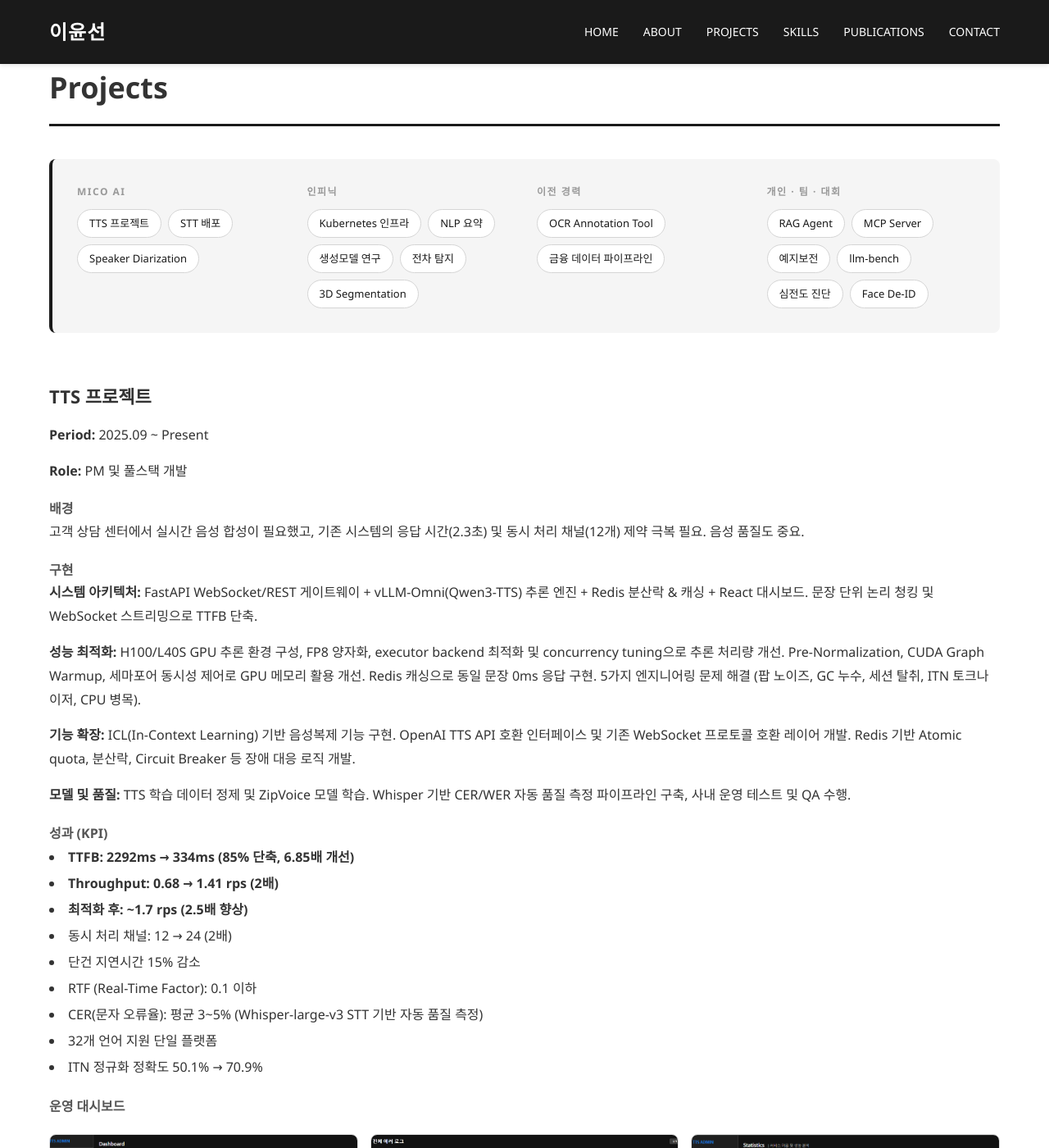
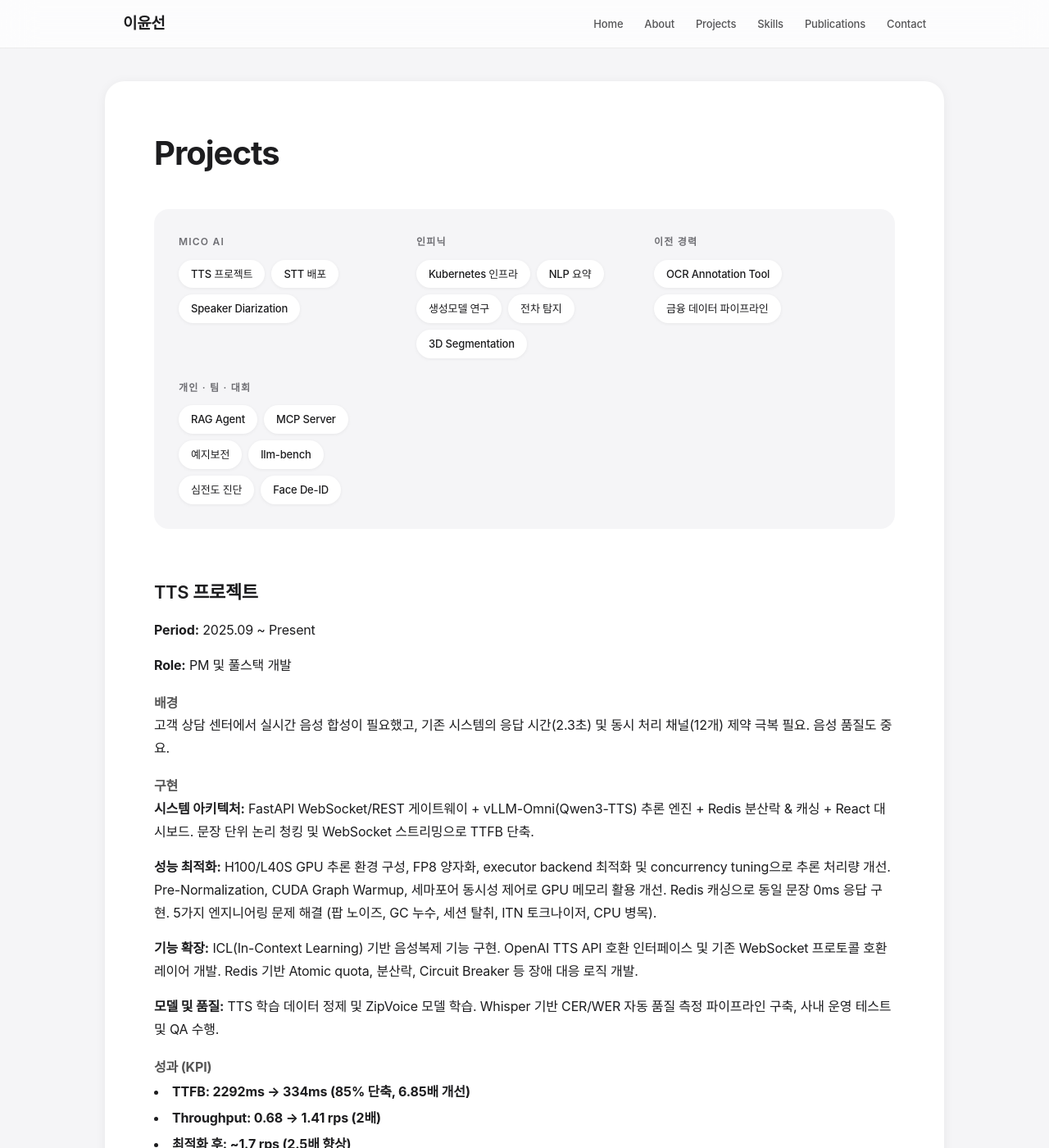
Before and after one commit to ckc5800/ckc5800.github.io, a Jekyll site: the page built from projects.html, in a window 1280 px wide and 1400 px high. Shown: the whole window at 82% size. Built offline with Jekyll 4.4.1, drawn with Linux system fonts in a browser that asks for light colours; some web fonts are replaced.

Commit message:
Full iOS-style redesign: frosted nav, white sheet layout, Pretendard, pill buttons, soft shadows

```diff
--- a/_layouts/default.html
+++ b/_layouts/default.html
@@ -4,6 +4,7 @@
     <meta charset="UTF-8">
     <meta name="viewport" content="width=device-width, initial-scale=1.0">
     <title>{{ page.title }} - 이윤선 AI Engineer Portfolio</title>
+    <link rel="stylesheet" href="https://cdn.jsdelivr.net/gh/orioncactus/pretendard@v1.3.9/dist/web/variable/pretendardvariable-dynamic-subset.min.css">
     <link rel="stylesheet" href="/assets/style.css">
 </head>
 <body>
--- a/about.html
+++ b/about.html
@@ -43,6 +43,6 @@ title: About
 </p>
 
 <p style="text-align: center; margin-top: 20px;">
-    <a href="/assets/resume.pdf" download style="display: inline-block; padding: 12px 24px; background-color: #1a1a1a; color: white; text-decoration: none; border-radius: 6px; font-weight: 600;">이력서 다운로드 (PDF)</a>
-    <a href="/assets/resume.docx" download style="display: inline-block; padding: 12px 24px; background-color: #f5f5f5; color: #1a1a1a; text-decoration: none; border-radius: 6px; font-weight: 600; margin-left: 10px; border: 1px solid #ddd;">DOCX</a>
+    <a href="/assets/resume.pdf" download style="display: inline-block; padding: 12px 24px; background-color: #1a1a1a; color: white; text-decoration: none; border-radius: 980px; font-weight: 500;">이력서 다운로드 (PDF)</a>
+    <a href="/assets/resume.docx" download style="display: inline-block; padding: 12px 24px; background-color: #f5f5f5; color: #1a1a1a; text-decoration: none; border-radius: 980px; font-weight: 500; margin-left: 10px; border: 1px solid #ddd;">DOCX</a>
 </p>
--- a/assets/style.css
+++ b/assets/style.css
@@ -1,4 +1,4 @@
-/* ===== Global Styles ===== */
+/* ===== iOS / Apple-inspired Design ===== */
 * {
     margin: 0;
     padding: 0;
@@ -6,12 +6,25 @@
 }
 
 :root {
-    --primary-black: #1a1a1a;
+    --bg: #f5f5f7;
+    --surface: #ffffff;
+    --text: #1d1d1f;
+    --text-secondary: #6e6e73;
+    --accent: #0071e3;
+    --accent-hover: #0077ed;
+    --separator: #d2d2d7;
+    --pill-bg: #e8e8ed;
+    --radius: 18px;
+    --shadow: 0 2px 14px rgba(0, 0, 0, 0.06);
+    --shadow-hover: 0 8px 28px rgba(0, 0, 0, 0.10);
+
+    /* 구버전 호환 변수 (인라인 스타일에서 참조) */
+    --primary-black: #1d1d1f;
     --secondary-black: #2d2d2d;
     --primary-white: #ffffff;
-    --secondary-white: #f5f5f5;
-    --text-gray: #333333;
-    --border-gray: #e0e0e0;
+    --secondary-white: #f5f5f7;
+    --text-gray: #1d1d1f;
+    --border-gray: #d2d2d7;
 }
 
 html {
@@ -19,28 +32,33 @@ html {
 }
 
 body {
-    font-family: 'Segoe UI', Tahoma, Geneva, Verdana, sans-serif;
+    font-family: "Pretendard Variable", Pretendard, -apple-system, BlinkMacSystemFont,
+        "SF Pro Text", "Apple SD Gothic Neo", "Helvetica Neue", "Segoe UI",
+        "Malgun Gothic", sans-serif;
+    background-color: var(--bg);
+    color: var(--text);
     line-height: 1.6;
-    color: var(--text-gray);
-    background-color: var(--primary-white);
+    -webkit-font-smoothing: antialiased;
+    letter-spacing: -0.01em;
 }
 
 /* ===== Container ===== */
 .container {
-    max-width: 1200px;
+    max-width: 1024px;
     margin: 0 auto;
-    padding: 0 20px;
+    padding: 0 22px;
 }
 
-/* ===== Navigation ===== */
+/* ===== Navigation (frosted glass) ===== */
 .navbar {
-    background-color: var(--primary-black);
-    color: var(--primary-white);
-    padding: 20px 0;
     position: sticky;
     top: 0;
     z-index: 100;
-    box-shadow: 0 2px 5px rgba(0,0,0,0.1);
+    background: rgba(255, 255, 255, 0.72);
+    backdrop-filter: saturate(180%) blur(20px);
+    -webkit-backdrop-filter: saturate(180%) blur(20px);
+    border-bottom: 1px solid rgba(0, 0, 0, 0.07);
+    padding: 14px 0;
 }
 
 .navbar .container {
@@ -50,146 +68,159 @@ body {
 }
 
 .logo a {
-    font-size: 24px;
-    font-weight: bold;
-    color: var(--primary-white);
+    font-size: 19px;
+    font-weight: 700;
+    color: var(--text);
     text-decoration: none;
-    letter-spacing: 1px;
+    letter-spacing: -0.3px;
 }
 
 .nav-menu {
     display: flex;
     list-style: none;
-    gap: 30px;
+    gap: 26px;
 }
 
 .nav-link {
-    color: var(--primary-white);
+    color: var(--text);
+    opacity: 0.75;
     text-decoration: none;
-    font-size: 14px;
+    font-size: 13px;
     font-weight: 500;
-    transition: color 0.3s ease;
-    text-transform: uppercase;
+    text-transform: none;
+    transition: opacity 0.2s ease, color 0.2s ease;
 }
 
 .nav-link:hover {
-    color: #cccccc;
-    border-bottom: 2px solid var(--primary-white);
-    padding-bottom: 5px;
+    opacity: 1;
+    color: var(--accent);
+    border-bottom: none;
+    padding-bottom: 0;
 }
 
-/* ===== Main Content ===== */
-main {
-    min-height: calc(100vh - 200px);
-    padding: 80px 0;
+/* ===== Main: 흰색 라운드 시트 ===== */
+main.container {
+    background-color: var(--surface);
+    border-radius: 24px;
+    box-shadow: var(--shadow);
+    max-width: 1024px;
+    margin: 40px auto 60px;
+    padding: 56px 60px 64px;
+    min-height: auto;
 }
 
-/* ===== Hero Section ===== */
+/* ===== Hero ===== */
 .hero {
     text-align: center;
-    padding: 100px 0;
-    background: linear-gradient(135deg, var(--primary-black) 0%, var(--secondary-black) 100%);
-    color: var(--primary-white);
-    margin-bottom: 80px;
+    padding: 60px 0 50px;
+    background: transparent;
+    color: var(--text);
+    margin-bottom: 40px;
 }
 
 .hero h1 {
-    font-size: 48px;
-    margin-bottom: 20px;
+    font-size: 56px;
+    margin-bottom: 14px;
     font-weight: 700;
-    letter-spacing: -1px;
+    letter-spacing: -1.8px;
 }
 
 .hero p {
-    font-size: 18px;
-    margin-bottom: 30px;
-    opacity: 0.9;
+    font-size: 23px;
+    margin-bottom: 8px;
+    color: var(--text-secondary);
+    opacity: 1;
+    font-weight: 400;
+    letter-spacing: -0.4px;
 }
 
 .cta-button {
     display: inline-block;
-    background-color: var(--primary-white);
-    color: var(--primary-black);
-    padding: 12px 30px;
-    border-radius: 5px;
+    background-color: var(--accent);
+    color: #ffffff;
+    padding: 12px 24px;
+    border-radius: 980px;
     text-decoration: none;
-    font-weight: 600;
-    transition: all 0.3s ease;
-    margin: 0 10px;
+    font-weight: 500;
+    font-size: 15px;
+    transition: background-color 0.2s ease;
+    margin: 20px 5px 0;
 }
 
 .cta-button:hover {
-    background-color: #f0f0f0;
-    transform: translateY(-2px);
-    box-shadow: 0 5px 15px rgba(0,0,0,0.2);
+    background-color: var(--accent-hover);
+    transform: none;
+    box-shadow: none;
 }
 
-/* ===== Section Heading ===== */
+/* ===== Headings ===== */
 h2 {
-    font-size: 36px;
-    margin-bottom: 40px;
-    padding-bottom: 15px;
-    border-bottom: 3px solid var(--primary-black);
+    font-size: 40px;
+    margin-bottom: 36px;
+    padding-bottom: 0;
+    border-bottom: none;
     font-weight: 700;
+    letter-spacing: -1px;
 }
 
 h3 {
     font-size: 22px;
     margin-top: 25px;
-    margin-bottom: 15px;
+    margin-bottom: 14px;
     font-weight: 600;
+    letter-spacing: -0.4px;
 }
 
 p {
     margin-bottom: 15px;
-    line-height: 1.8;
+    line-height: 1.75;
 }
 
-/* ===== Project Cards ===== */
+/* ===== Project Cards (홈 화면) ===== */
 .projects-grid {
     display: grid;
-    grid-template-columns: repeat(auto-fit, minmax(300px, 1fr));
-    gap: 30px;
+    grid-template-columns: repeat(auto-fit, minmax(280px, 1fr));
+    gap: 22px;
     margin-bottom: 60px;
 }
 
 .project-card {
-    background: var(--primary-white);
-    border: 2px solid var(--border-gray);
-    border-radius: 8px;
-    padding: 25px;
-    transition: all 0.3s ease;
-    cursor: pointer;
+    background: var(--bg);
+    border: none;
+    border-radius: var(--radius);
+    padding: 28px;
+    transition: transform 0.25s ease, box-shadow 0.25s ease;
+    cursor: default;
 }
 
 .project-card:hover {
-    border-color: var(--primary-black);
-    box-shadow: 0 10px 25px rgba(0,0,0,0.1);
-    transform: translateY(-5px);
+    border-color: transparent;
+    box-shadow: var(--shadow-hover);
+    transform: translateY(-4px);
 }
 
 .project-card h3 {
-    color: var(--primary-black);
+    color: var(--text);
     margin-top: 0;
 }
 
 .project-card p {
     font-size: 14px;
-    color: #666;
+    color: var(--text-secondary);
 }
 
 .tech-tags {
     display: flex;
-    gap: 10px;
+    gap: 8px;
     flex-wrap: wrap;
     margin-top: 15px;
 }
 
 .tech-tag {
-    background-color: var(--secondary-black);
-    color: var(--primary-white);
-    padding: 5px 12px;
-    border-radius: 20px;
+    background-color: var(--pill-bg);
+    color: var(--text);
+    padding: 5px 13px;
+    border-radius: 980px;
     font-size: 12px;
     font-weight: 500;
 }
@@ -199,19 +230,19 @@ p {
     display: grid;
     grid-template-columns: repeat(auto-fit, minmax(230px, 1fr));
     gap: 26px;
-    background-color: var(--secondary-white);
-    border-left: 4px solid var(--primary-black);
-    border-radius: 8px;
+    background-color: var(--bg);
+    border-left: none;
+    border-radius: var(--radius);
     padding: 30px;
     margin-bottom: 60px;
 }
 
 .toc-label {
     font-size: 12px;
-    font-weight: 700;
+    font-weight: 600;
     text-transform: uppercase;
-    letter-spacing: 1.5px;
-    color: #999;
+    letter-spacing: 1.2px;
+    color: var(--text-secondary);
     margin-bottom: 12px;
 }
 
@@ -223,45 +254,46 @@ p {
 
 .toc-link {
     display: inline-block;
-    padding: 6px 14px;
-    border: 1px solid #d5d5d5;
-    border-radius: 20px;
-    background-color: var(--primary-white);
-    color: var(--primary-black);
+    padding: 7px 15px;
+    border: none;
+    border-radius: 980px;
+    background-color: var(--surface);
+    color: var(--text);
     font-size: 13px;
     font-weight: 500;
     text-decoration: none;
+    box-shadow: 0 1px 4px rgba(0, 0, 0, 0.06);
     transition: all 0.2s ease;
 }
 
 .toc-link:hover {
-    background-color: var(--primary-black);
-    color: var(--primary-white);
-    border-color: var(--primary-black);
+    background-color: var(--accent);
+    color: #ffffff;
+    border-color: transparent;
 }
 
 /* 앵커 이동 시 고정 내비게이션에 제목이 가리지 않도록 */
 h3[id] {
-    scroll-margin-top: 100px;
+    scroll-margin-top: 90px;
 }
 
 /* ===== Skills Section ===== */
 .skills-grid {
     display: grid;
     grid-template-columns: repeat(auto-fit, minmax(250px, 1fr));
-    gap: 30px;
+    gap: 22px;
 }
 
 .skill-category {
-    background-color: var(--secondary-white);
-    padding: 25px;
-    border-radius: 8px;
-    border-left: 4px solid var(--primary-black);
+    background-color: var(--bg);
+    padding: 26px;
+    border-radius: var(--radius);
+    border-left: none;
 }
 
 .skill-category h3 {
     margin-top: 0;
-    color: var(--primary-black);
+    color: var(--text);
 }
 
 .skill-list {
@@ -270,8 +302,9 @@ h3[id] {
 
 .skill-list li {
     padding: 8px 0;
-    border-bottom: 1px solid var(--border-gray);
+    border-bottom: 1px solid rgba(0, 0, 0, 0.06);
     font-size: 14px;
+    color: var(--text-secondary);
 }
 
 .skill-list li:last-child {
@@ -280,132 +313,78 @@ h3[id] {
 
 /* ===== Publications ===== */
 .publication-item {
-    background-color: var(--secondary-white);
-    padding: 20px;
-    margin-bottom: 20px;
-    border-radius: 8px;
-    border-left: 4px solid var(--primary-black);
+    background-color: var(--bg);
+    padding: 24px 26px;
+    margin-bottom: 18px;
+    border-radius: var(--radius);
+    border-left: none;
 }
 
 .publication-item h3 {
     margin-top: 0;
     margin-bottom: 8px;
+    font-size: 18px;
 }
 
 .publication-item .meta {
     font-size: 13px;
-    color: #666;
+    color: var(--text-secondary);
     font-weight: 500;
-}
-
-/* ===== Contact Form ===== */
-.contact-form {
-    max-width: 600px;
-    margin: 0 auto;
-}
-
-.form-group {
-    margin-bottom: 20px;
-}
-
-label {
-    display: block;
-    margin-bottom: 8px;
-    font-weight: 600;
-    color: var(--primary-black);
-}
-
-input[type="text"],
-input[type="email"],
-textarea {
-    width: 100%;
-    padding: 12px 15px;
-    border: 2px solid var(--border-gray);
-    border-radius: 5px;
-    font-family: inherit;
-    font-size: 14px;
-    transition: border-color 0.3s ease;
-}
-
-input[type="text"]:focus,
-input[type="email"]:focus,
-textarea:focus {
-    outline: none;
-    border-color: var(--primary-black);
-}
-
-textarea {
-    resize: vertical;
-    min-height: 150px;
-}
-
-.submit-button {
-    background-color: var(--primary-black);
-    color: var(--primary-white);
-    padding: 12px 30px;
-    border: none;
-    border-radius: 5px;
-    font-size: 14px;
-    font-weight: 600;
-    cursor: pointer;
-    transition: all 0.3s ease;
-    text-transform: uppercase;
-}
-
-.submit-button:hover {
-    background-color: var(--secondary-black);
-    transform: translateY(-2px);
-    box-shadow: 0 5px 15px rgba(0,0,0,0.2);
 }
 
 /* ===== Footer ===== */
 .footer {
-    background-color: var(--primary-black);
-    color: var(--primary-white);
+    background-color: transparent;
+    color: var(--text-secondary);
     text-align: center;
-    padding: 40px 0;
-    margin-top: 80px;
-    border-top: 2px solid var(--secondary-black);
+    padding: 10px 0 44px;
+    margin-top: 0;
+    border-top: none;
 }
 
 .footer p {
-    margin-bottom: 10px;
-    font-size: 14px;
+    margin-bottom: 8px;
+    font-size: 13px;
 }
 
 .footer a {
-    color: var(--primary-white);
+    color: var(--text-secondary);
     text-decoration: none;
-    transition: opacity 0.3s ease;
+    transition: color 0.2s ease;
 }
 
 .footer a:hover {
-    opacity: 0.7;
+    color: var(--accent);
+    opacity: 1;
 }
 
 /* ===== Responsive ===== */
 @media (max-width: 768px) {
     .nav-menu {
-        gap: 15px;
+        gap: 14px;
         font-size: 12px;
     }
 
+    main.container {
+        margin: 20px 12px 40px;
+        padding: 32px 24px 40px;
+        border-radius: 20px;
+    }
+
     .hero h1 {
-        font-size: 36px;
+        font-size: 38px;
+        letter-spacing: -1px;
     }
 
     .hero p {
-        font-size: 16px;
+        font-size: 18px;
     }
 
     h2 {
-        font-size: 28px;
+        font-size: 30px;
     }
 
-    .projects-grid {
-        grid-template-columns: 1fr;
-    }
-
+    .projects-grid,
     .skills-grid {
         grid-template-columns: 1fr;
     }
@@ -414,24 +393,25 @@ textarea {
 @media (max-width: 480px) {
     .navbar .container {
         flex-direction: column;
-        gap: 15px;
+        gap: 12px;
     }
 
     .nav-menu {
-        flex-direction: column;
+        flex-wrap: wrap;
+        justify-content: center;
         gap: 10px;
-        text-align: center;
     }
 
     .hero {
-        padding: 50px 0;
+        padding: 30px 0;
     }
 
     .hero h1 {
-        font-size: 28px;
+        font-size: 30px;
     }
 
-    main {
-        padding: 40px 0;
+    main.container {
+        margin: 12px 8px 30px;
+        padding: 24px 18px 32px;
     }
 }
--- a/projects.html
+++ b/projects.html
@@ -82,11 +82,11 @@ title: Projects
     <div style="display: grid; grid-template-columns: repeat(auto-fit, minmax(250px, 1fr)); gap: 20px; margin: 20px 0;">
         <div style="text-align: center; padding: 20px; background-color: #f5f5f5; border-radius: 8px;">
             <p style="margin: 0 0 10px 0; font-weight: 600;">TTS Full Synthesis</p>
-            <a href="https://drive.google.com/file/d/18mJfKttw0on_zgHEbCDJG9VlUw9YXUFe/view?usp=drive_link" target="_blank" style="display: inline-block; padding: 10px 20px; background-color: #1a1a1a; color: white; text-decoration: none; border-radius: 6px; font-weight: 600;">영상 보기</a>
+            <a href="https://drive.google.com/file/d/18mJfKttw0on_zgHEbCDJG9VlUw9YXUFe/view?usp=drive_link" target="_blank" style="display: inline-block; padding: 10px 20px; background-color: #1a1a1a; color: white; text-decoration: none; border-radius: 980px; font-weight: 500;">영상 보기</a>
         </div>
         <div style="text-align: center; padding: 20px; background-color: #f5f5f5; border-radius: 8px;">
             <p style="margin: 0 0 10px 0; font-weight: 600;">배포 및 운영</p>
-            <a href="https://drive.google.com/file/d/1FE4p0ItxPPuKvGDC90gHxbmmGTHef8YB/view?usp=drive_link" target="_blank" style="display: inline-block; padding: 10px 20px; background-color: #1a1a1a; color: white; text-decoration: none; border-radius: 6px; font-weight: 600;">영상 보기</a>
+            <a href="https://drive.google.com/file/d/1FE4p0ItxPPuKvGDC90gHxbmmGTHef8YB/view?usp=drive_link" target="_blank" style="display: inline-block; padding: 10px 20px; background-color: #1a1a1a; color: white; text-decoration: none; border-radius: 980px; font-weight: 500;">영상 보기</a>
         </div>
     </div>
 
```
